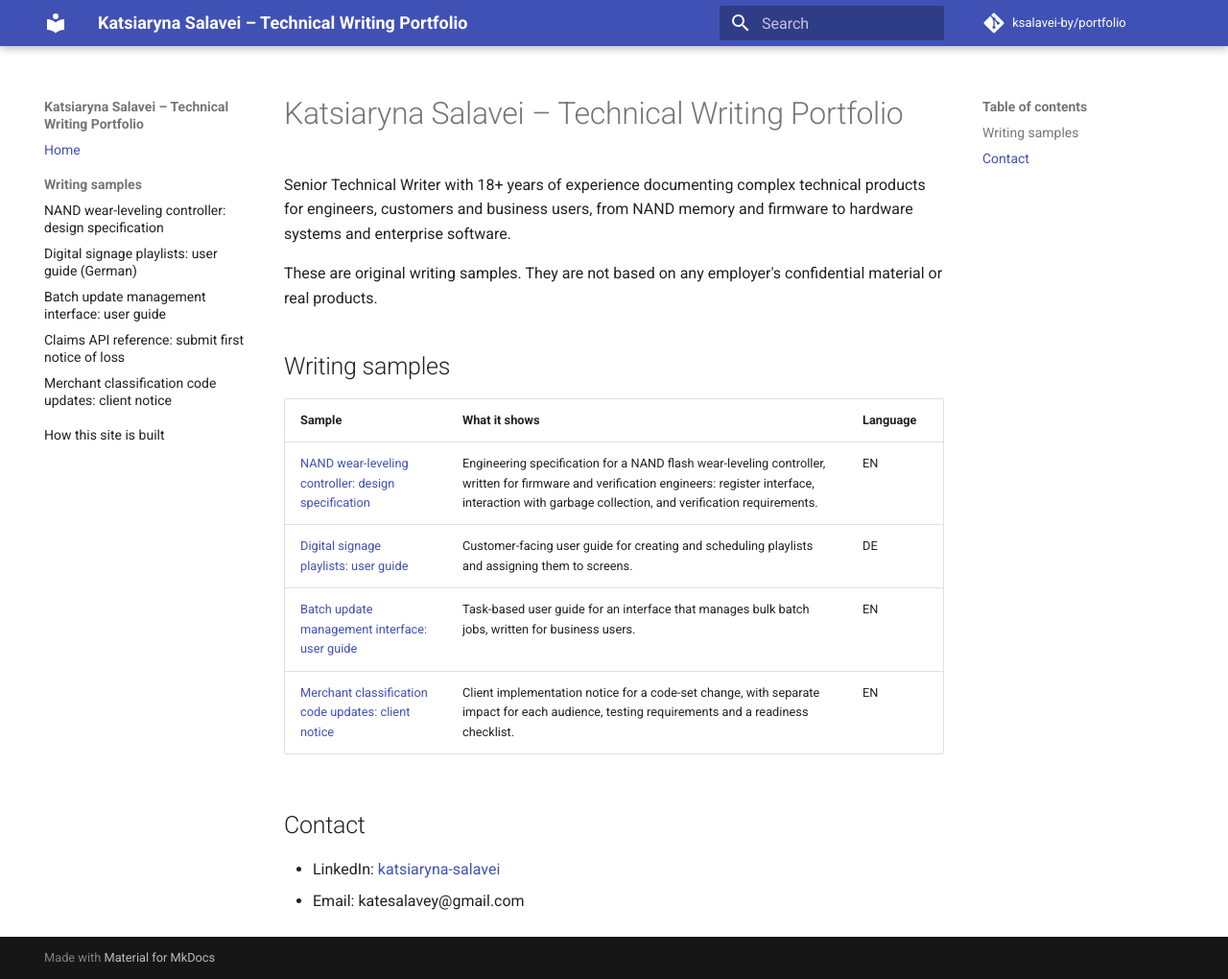
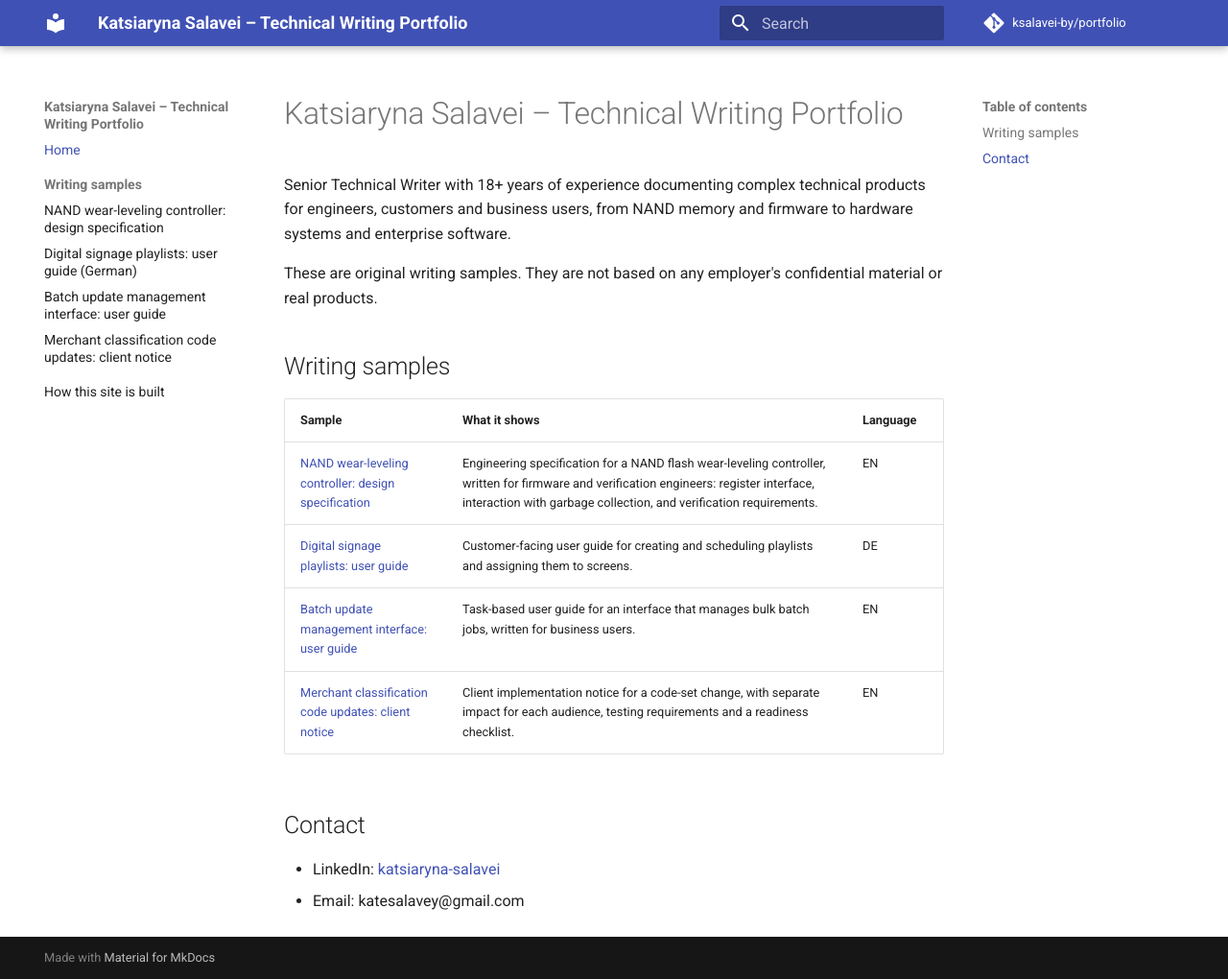
Before and after one commit to ksalavei-by/portfolio, an MkDocs documentation site: the page built from docs/index.md, in a window 1280 px wide and 1020 px high. Shown: the whole window at 96% size. Built offline with MkDocs 1.6.1 and Material for MkDocs 9.7.7, drawn with Linux system fonts in a browser that asks for light colours; comment, search, counter and statistics services are not loaded.

Commit message:
Remove claims API reference from writing samples
Removed 'Claims API reference: submit first notice of loss' from writing samples.

```diff
--- a/mkdocs.yml
+++ b/mkdocs.yml
@@ -18,7 +18,6 @@ nav:
       - "NAND wear-leveling controller: design specification": dynamic-wear-leveling-controller-architecture-spec.md
       - "Digital signage playlists: user guide (German)": digital-signage-playlist-management-user-guide-DE.md
       - "Batch update management interface: user guide": batch-update-management-interface-user-guide-article.md
-      - "Claims API reference: submit first notice of loss": claims-api-fnol-reference.md
       - "Merchant classification code updates: client notice": merchant-classification-code-updates.md
   - How this site is built: how-this-site-is-built.md
 
```
